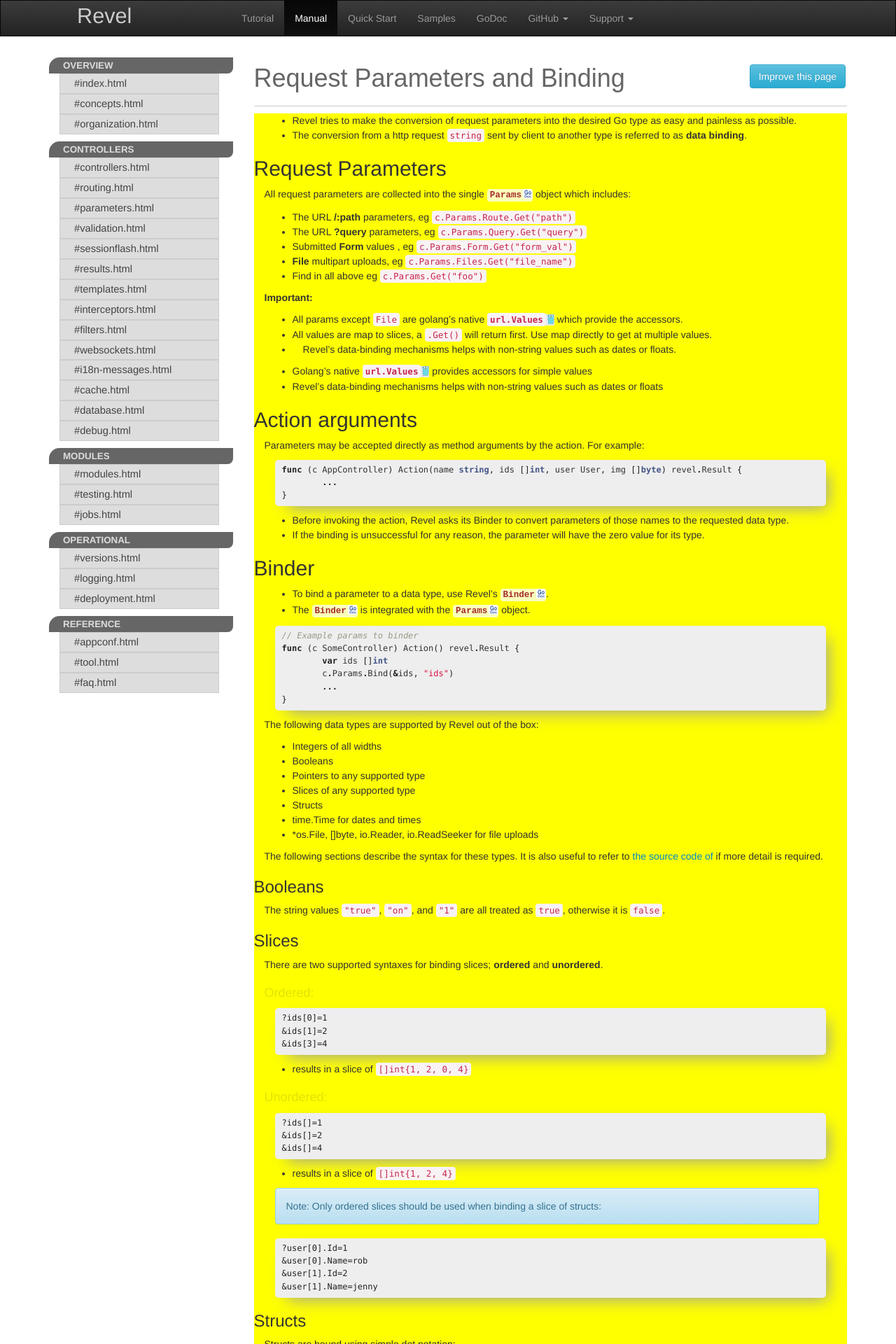
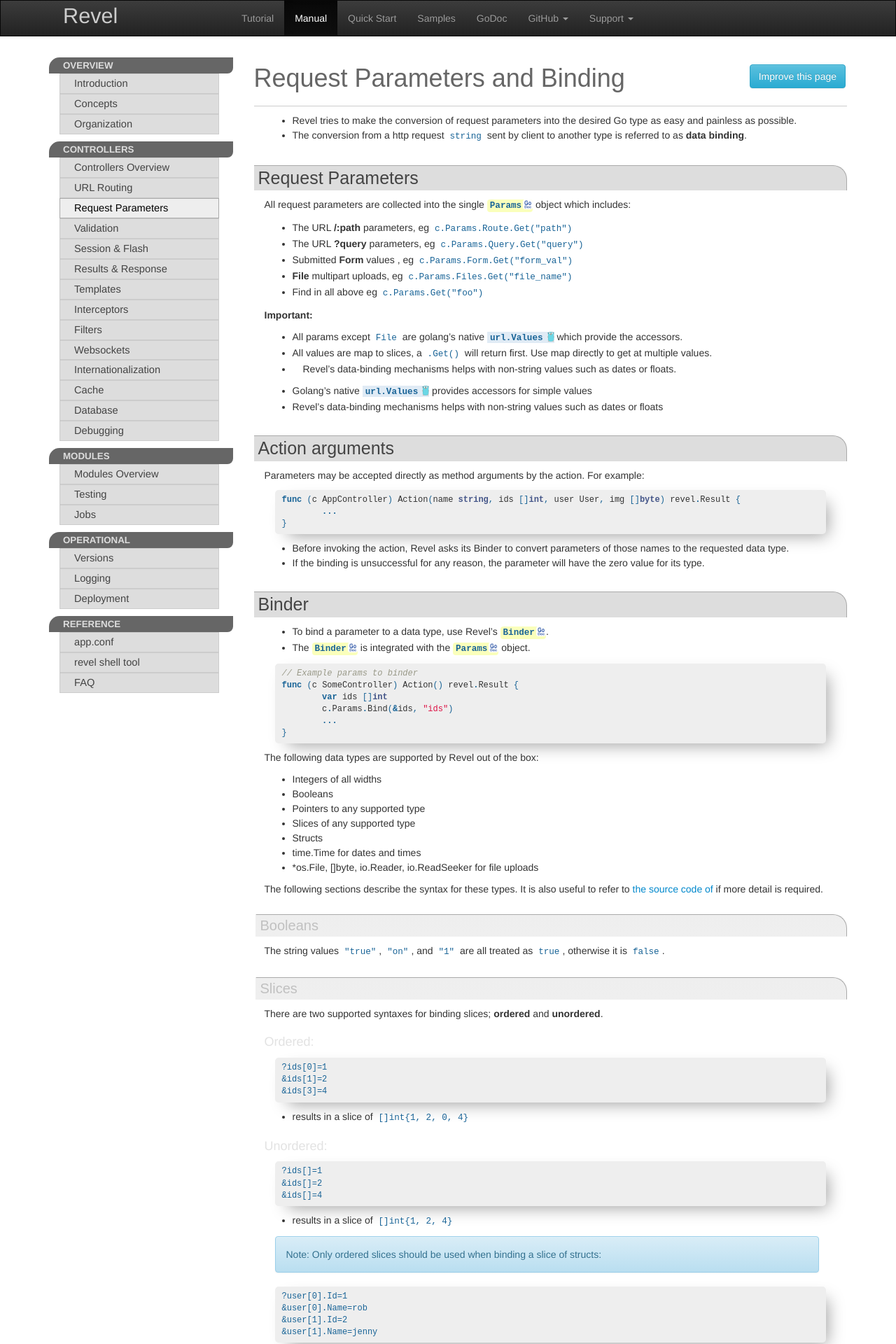
Before and after one commit to revel/revel.github.io, a Jekyll site: the page built from manual/parameters.md, in a window 1280 px wide. Shown: the top 1920 px of the page at 70% size. Built offline with Jekyll 4.4.1, drawn with Linux system fonts in a browser that asks for light colours; nearby versions of some CDN libraries.

Commit message:
tidy navigation

```diff
--- a/_includes/leftnav.html
+++ b/_includes/leftnav.html
@@ -3,11 +3,11 @@
         {% for group in layout.nav %}
             <li class="nav-header">{{ group.name }}</li>
             {% for node in group.articles %}
-            {% capture node_url %}/{{ page.name }}/{{ node.url }}{% endcapture %}
+                {% capture node_url %}/{{ layout.name }}/{{ node.url }}{% endcapture %}
                 {% if page.url == node_url %}
-                <li class="active"><a href="{{node.url}}">{{node.title}}###</a></li>
+                    <li class="active"><a href="{{node.url}}">{{node.title}}</a></li>
                 {% else %}
-                <li><a href="{{node.url}}">#{{node.url}}</a></li>
+                    <li><a href="{{node.url}}">{{node.title}}</a></li>
                 {% endif %}
             {% endfor %}
         {% endfor %}
--- a/css/revel.17.css
+++ b/css/revel.17.css
@@ -12,7 +12,7 @@
    font-family: Helvetica !important;
    color: #CCCCCC;
    font-size: 23pt;
-   padding-left: 40px;
+   padding-left: 20px;
 }
 #main-logo a:hover {
     text-decoration: none;
@@ -20,15 +20,12 @@
 /* hero is the big gopher banner on index.html */
 .hero-unit {
   background-color: #222;
-  margin-top:0px;
+  margin-top:0;
   min-width: 940px;
   color:#ccc;
   padding-top:0px;
   border-bottom:1px solid #375EAB;
 
-  -webkit-border-radius: 0px;
-     -moz-border-radius: 0px;
-          border-radius: 0px;
 }
 
 .hero-img {
@@ -42,9 +39,44 @@
   padding-bottom:150px;
 }
 
-/** global styles for main content */
+/************************************************/
+/* Left navigation */
+.leftnav {
+
+}
+.leftnav .nav-header {
+    background-color: #666666 !important;
+    padding: 2px 4px 2px 20px;
+    color: #dddddd;
+    font-weight: bold;
+    text-transform: uppercase;
+    font-size: 10pt;
+    border-top-left-radius: 15px;
+    border-bottom-right-radius: 8px;
+    margin-top: 10px;
+}
+
+.leftnav .nav li  a {
+    padding: 3px 0 3px 20px;
+    color: #444444 !important;
+    font-size: 11pt;
+    background-color: #dddddd;
+    border: 1px solid #cccccc;
+    margin: 0 20px 0 15px;
+}
+.leftnav .nav li  a:hover {
+    color: black !important;
+    background-color: white;
+}
+.leftnav .nav li.active a {
+  color: black !important;
+  background-color: #eeeeee !important;
+  border-color: #aaaaaa;
+}
+
+/************************************************/
+/** main content */
 .main {
-    background-color: yellow;
 }
 .main p, .main li {
   line-height: 1.5em;
@@ -61,6 +93,9 @@
   color: #005580;
   text-decoration: underline;
 }
+
+
+
 
 /* its a godoc link */
 a[href^="https://godoc.org"] code {
@@ -108,58 +143,23 @@ a[href^="https://godoc.org/github.com/revel"] code {
   deadfont-size: 16px;
 }
 */
-/*
-code {
+
+.main code {
     color: #196497;
     background: 0;
     border: 0;
     font-family: monospace
 }
 
-a code {
+.main a code {
     color: #196497;
     text-decoration: none;
 }
 
-ul ul, ul ol, ol ol, ol ul, ul {
-  margin-bottom: 1em;
-}
-*/
 
 
-/************************************************/
-/* Left navigation */
-.leftnav {
 
-}
-.leftnav .nav-header {
-    background-color: #666666 !important;
-    padding: 2px 4px 2px 20px;
-    color: #dddddd;
-    font-weight: bold;
-    text-transform: uppercase;
-    font-size: 10pt;
-    border-top-left-radius: 15px;
-    border-bottom-right-radius: 8px;
-    margin-top: 10px;
-}
 
-.leftnav .nav li  a {
-    padding: 3px 0 3px 20px;
-    color: #444444 !important;
-    font-size: 11pt;
-    background-color: #dddddd;
-    border: 1px solid #cccccc;
-    margin: 0 20px 0 15px;
-}
-.leftnav .nav li  a:hover {
-    color: black !important;
-    background-color: white;
-}
-.leftnav .nav li.active a {
-  color: #7B2416 !important;
-  background-color: #222222 !important;
-}
 
 /************************************************/
 /* page header and imporve button */
@@ -193,40 +193,25 @@ ul ul, ul ol, ol ol, ol ul, ul {
     border-right: 20px solid #bbbbbb;
 
 }
-/************************************************/
-
-footer {
-    border-top: 1px solid #dddddd;
-    margin-top: 30px;
-    margin-bottom: 30px;
-}
-
-hr {
-    margin-top: 40px;
-    margin-bottom: 10px;
-    border-bottom: 3px solid #dddddd;
-}
-
-.container {
-    deadmax-width: 1100px;
-}
 
 
-deadh2 {
-    font-family: 'Archivo Black', sans-serif !important;
+.main h2 {
+    font-family:  sans-serif !important;
     font-size: 25px;
-    color: #eeeeee !important;
+    color: #444444 !important;
     padding: 4px 0 4px 6px;
     margin-top: 30px;
     margin-bottom: 10px;
     border-top: 1px solid #aaaaaa;
     border-right: 1px solid #aaaaaa;
     border-top-right-radius: 20px;
-    background-color: #777777;
-    /*background-image: linear-gradient(to bottom,#cccccc 0,#efefef 100%); */
+    background-color: #dddddd;
 }
 
-deadh3 {
+
+
+.main h3 {
+    font-family:  sans-serif !important;
     font-size: 20px;
     color: #4444 !important;
     padding: 4px 6px;
@@ -239,7 +224,7 @@ deadh3 {
     border-top-right-radius: 20px;
 }
 
-h4 {
+.main h4 {
     font-size: 18px;
     color: #2222 !important;
     padding-bottom: 2px;
@@ -248,7 +233,7 @@ h4 {
 }
 
 /* uses mainly on appconf */
-h4 code {
+.main h4 code {
     font-weight: bold;
     color: #992086 !important;
     margin-left: 0;
@@ -296,3 +281,18 @@ h4 code {
      color: #219277;
     font-weight: bold;
 }
+
+
+/************************************************/
+
+footer {
+    border-top: 1px solid #dddddd;
+    margin-top: 30px;
+    margin-bottom: 30px;
+}
+
+hr {
+    margin-top: 40px;
+    margin-bottom: 10px;
+    border-bottom: 3px solid #dddddd;
+}
```
Lines whose indentation alone changed are shown as unchanged.
